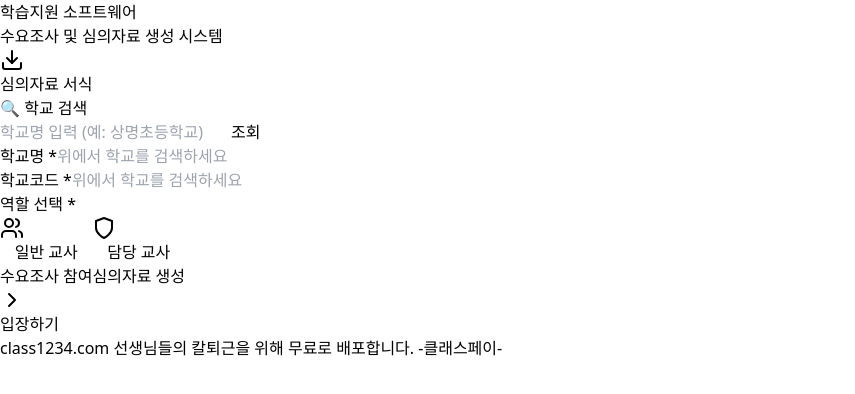
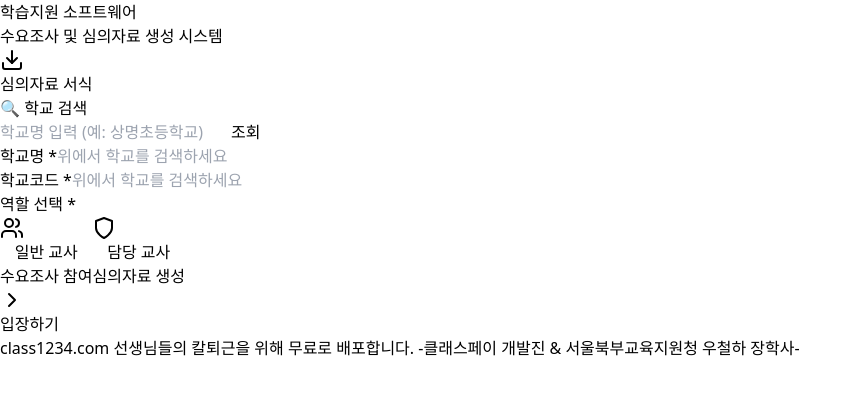
Before and after one commit to smchosmart-beep/software, a React (Vite) app: page / in a window 1280 px wide. Shown: the top 394 px of the page, without its empty margins (0-855 px from the left). Built offline with nearby package versions, Linux system fonts and the light colour scheme.

Commit message:
footer: update credit text

```diff
--- a/src/App.jsx
+++ b/src/App.jsx
@@ -2932,7 +2932,7 @@ export default function App() {
         >
           class1234.com
         </a>
-        {' '}선생님들의 칼퇴근을 위해 무료로 배포합니다. -클래스페이-
+        {' '}선생님들의 칼퇴근을 위해 무료로 배포합니다. -클래스페이 개발진 & 서울북부교육지원청 우철하 장학사-
       </footer>
     </div>
   );
```
